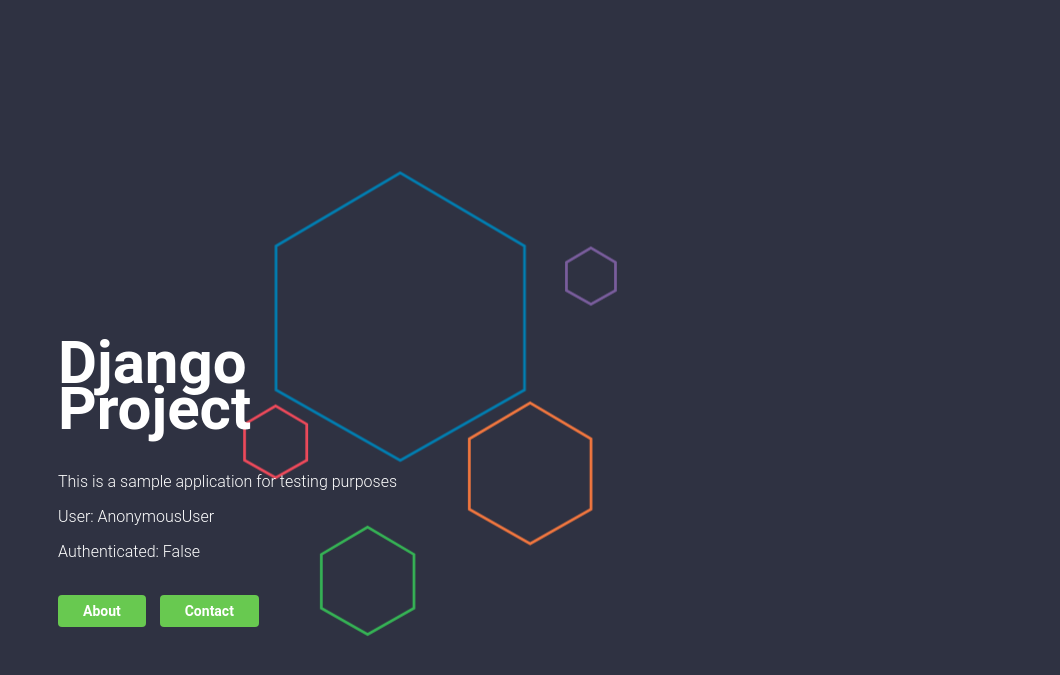
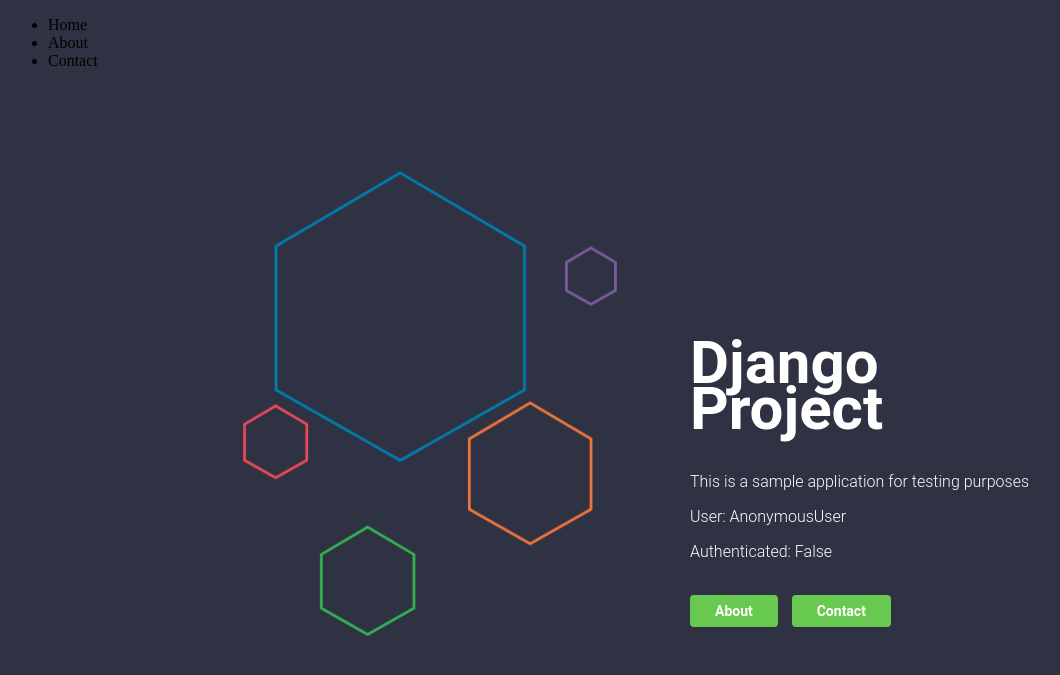
Before and after one commit to debojyotichatterjee9/djangoPractice, a Django app: page / in a window 1280 px wide. Shown: the top 675 px of the page, without its empty margins (0-1060 px from the left). Run offline with Django 3.2, Linux system fonts and the light colour scheme.

Commit message:
added dummy nav template to base html
navbar design pendin

```diff
--- a/src/templates/root/base.html
+++ b/src/templates/root/base.html
@@ -24,7 +24,7 @@ svg {
     width: 380px;
     position: absolute;
     top: 50%;
-    a left: 50%;
+    left: 50%;
     margin-top: -100px;
     margin-left: 50px;
     color: #FFF;
@@ -110,6 +110,7 @@ svg {
 }
 </style>
 <body>
+    {% include './navbar.html' %}
     {% block content %} <!--The templates will be injected here by Django-->
      {% endblock %}
 </body>
--- /dev/null
+++ b/src/templates/root/navbar.html
@@ -0,0 +1,7 @@
+<nav>
+    <ul>
+        <li>Home</li>
+        <li>About</li>
+        <li>Contact</li>
+    </ul>
+</nav>
```
